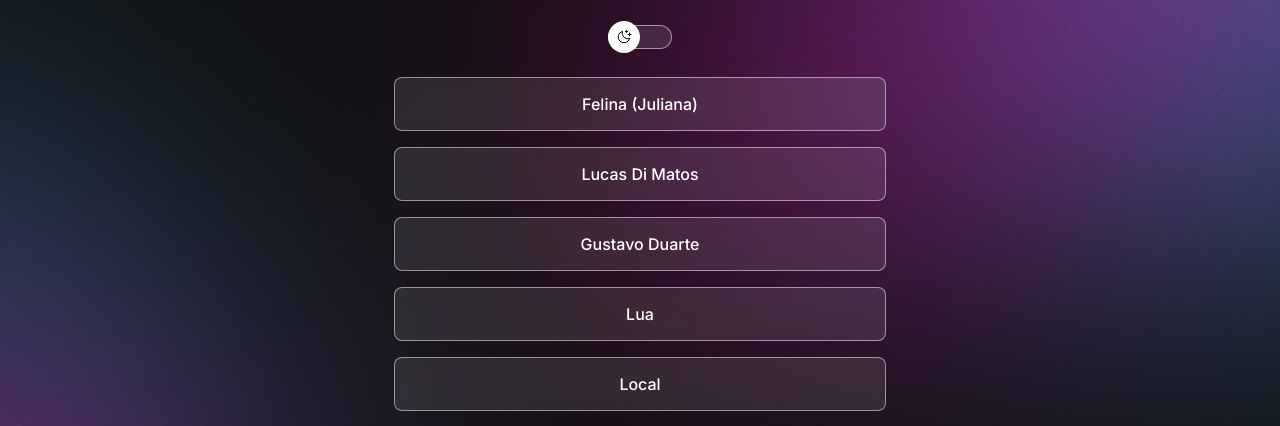
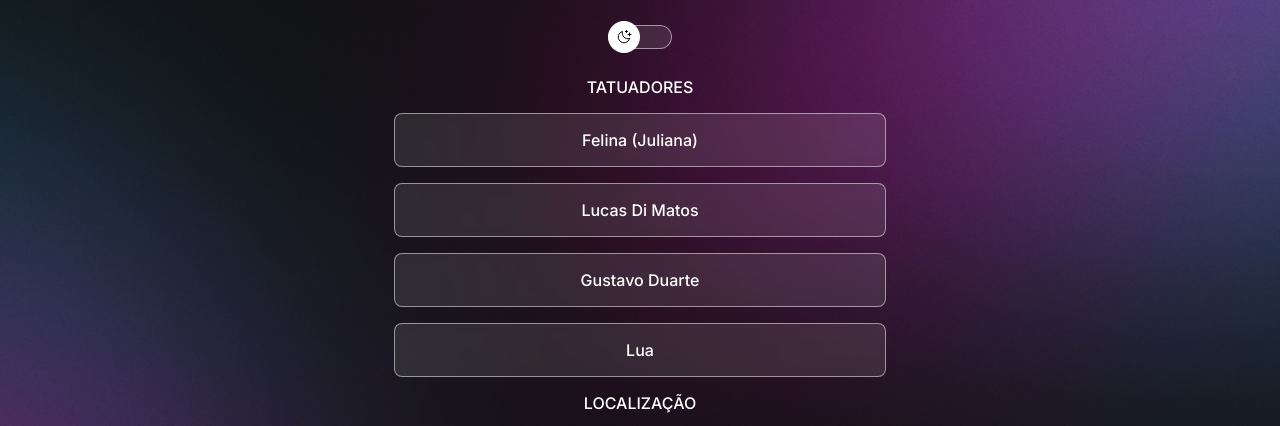
Before and after one commit to isa-ms/socialTree, a plain HTML site: page index.html in a window 1280 px wide. Shown: the part 230-656 px from the top of the page. Drawn offline with nearby package versions, Linux system fonts and the light colour scheme.

Commit message:
add headers

```diff
--- a/index.html
+++ b/index.html
@@ -30,6 +30,9 @@
       </div>
       <ul>
         <li>
+          <p id="h1">
+            TATUADORES
+          </p>
           <a
             href="https://www.instagram.com/felinasiq/?igshid=YmMyMTA2M2Y%3D"
             target="_blank"
@@ -51,11 +54,14 @@
         <li>
           <a href="https://www.instagram.com/ttdalua/" target="_blank">Lua</a>
         </li>
-        <li>
+        <p>
+          LOCALIZAÇÃO
+        </p>
+        <li id="local">
           <a
             href="https://www.google.com/maps/place/J%C3%BApiter+Atelier/@-5.0548096,-42.7943043,15z/data=!4m6!3m5!1s0x78e39e681fb172f:0x166f37a68627d21b!8m2!3d-5.0548096!4d-42.7943043!16s%2Fg%2F11hf2j9jyg?entry=ttu"
             target="_blank"
-            >Local</a
+            >Google Maps</a
           >
         </li>
       </ul>
--- a/style.css
+++ b/style.css
@@ -115,7 +115,17 @@ ul {
   display: flex;
   flex-direction: column;
   gap: 16px;
-  padding: 24px;
+  padding: 24px;;
+}
+
+ul p {
+  /* border: 1px solid red; */
+  display: flex;
+  justify-content: center;
+  font-weight: 500;
+}
+#h1{
+  margin-bottom: 16px;
 }
 
 ul li a {
```
